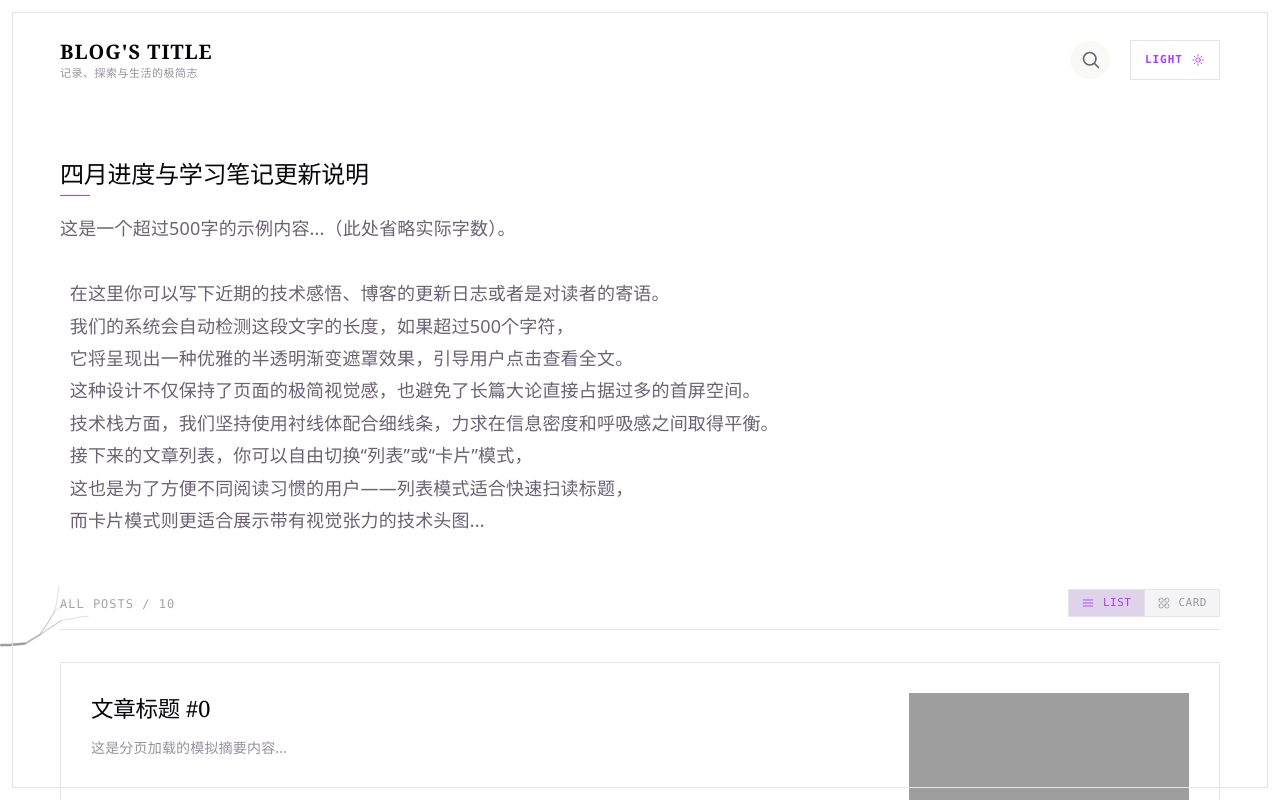
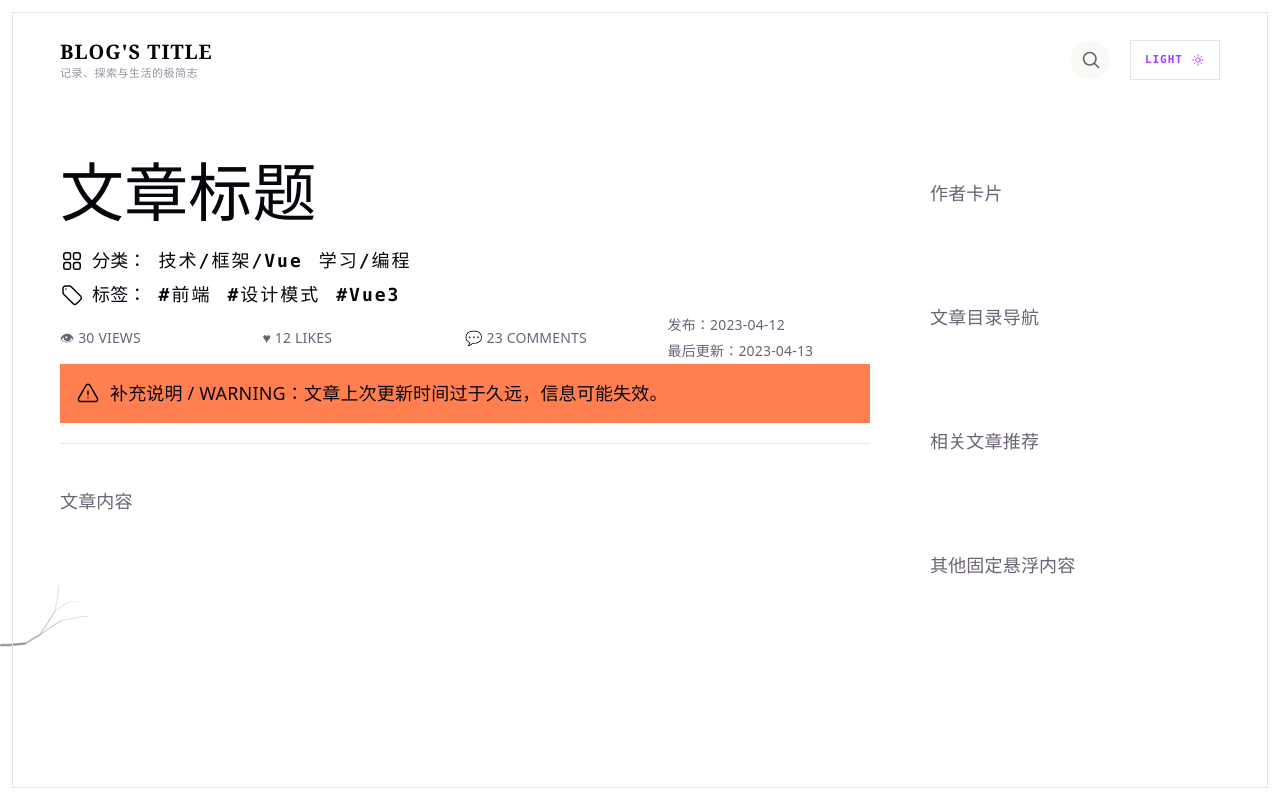
Before and after one commit to zoeTDI/blog-project-web, a Vue app: page /#/postDetail in a window 1280 px wide. Before the commit this address led to /#/notes. Shown: the top 800 px of the page. Built offline with nearby package versions, Linux system fonts and the light colour scheme.

Commit message:
feat(PostDetail.vue): 完成文章内容页面头部区域

```diff
--- a/src/style.css
+++ b/src/style.css
@@ -8,7 +8,7 @@
   --border: #e5e4e7;
   --code-bg: #f4f3ec;
   --accent: #aa3bff;
-  --accent-bg: rgba(170, 59, 255, 0.1);
+  --accent-bg: rgba(164, 41, 255, 0.24);
   --accent-border: rgba(170, 59, 255, 0.5);
   --social-bg: rgba(244, 243, 236, 0.5);
   --shadow: rgba(0, 0, 0, 0.1) 0 10px 15px -3px, rgba(0, 0, 0, 0.05) 0 4px 6px -2px;
@@ -31,6 +31,9 @@
   -webkit-font-smoothing: antialiased;
   -moz-osx-font-smoothing: grayscale;
 
+  /*callout 颜色*/
+  --callout-warning-bg: #FF7F50;
+
   @media (max-width: 1024px) {
     font-size: 16px;
   }
@@ -45,10 +48,13 @@
   --border: #333235;
   --code-bg: #262522;
   --accent: #bd6dff;
-  --accent-bg: rgba(189, 109, 255, 0.1);
+  --accent-bg: rgba(171, 74, 255, 0.45);
   --accent-border: rgba(189, 109, 255, 0.5);
   --social-bg: rgba(38, 37, 34, 0.5);
   --shadow: rgba(0, 0, 0, 0.3) 0 10px 15px -3px;
+
+  /*callout 颜色*/
+  --callout-warning-bg: #dd6236;
 }
 
 /* 基础重置 */
--- a/src/views/postDetail/PostDetail.vue
+++ b/src/views/postDetail/PostDetail.vue
@@ -1,14 +1,41 @@
 <script setup lang="ts">
-import { ref, onMounted } from 'vue';
-import { useRoute } from 'vue-router';
-import { useLoadingStore } from "@/store/useLoadingStore";
-import { mockApiFetch } from "@/utils/mock";
-import { CaRow } from "@/components/ca/CaRow";
-import { CaCol } from "@/components/ca/caCol";
+import {ref, onMounted} from 'vue';
+import {useRoute} from 'vue-router';
+import {useLoadingStore} from "@/store/useLoadingStore";
+import {mockApiFetch} from "@/utils/mock";
+import {CaRow} from "@/components/ca/CaRow";
+import {CaCol} from "@/components/ca/caCol";
+import {ExclamationTriangleIcon, Squares2X2Icon, TagIcon} from '@heroicons/vue/24/outline'
+import {ROUTER_NAMES} from "@/router/routerNames.ts";
 
 const route = useRoute();
 const loadingStore = useLoadingStore();
 const post = ref<any>(null);
+
+const metaOptions = ref([
+  {key: 'views', suffix: 'VIEWS', icon: '👁'},
+  {key: 'likes', suffix: 'LIKES', icon: '♥'},
+  {key: 'saved', suffix: 'SAVED', icon: '⭐'},
+  {key: 'comments', suffix: 'COMMENTS', icon: '💬'},
+])
+
+const handleMetaOptions = () => {
+  if (!Array.isArray(metaOptions.value)) {
+    metaOptions.value = [];
+  }
+  console.log(metaOptions.value);
+  metaOptions.value = metaOptions.value.filter((item) => {
+    return !!post.value[item.key];
+  })
+  console.log(metaOptions.value)
+}
+
+const displaySuppleInfo = (): boolean => {
+  if (!post.value?.lastUpdate) return false;
+  const lastUpdate = new Date(post.value?.lastUpdate);
+  const now = new Date();
+  return now.getTime() - lastUpdate.getTime() > 2592000000; // 30*24*60*60*1000 30天未更新
+}
 
 // 模拟获取数据
 onMounted(async () => {
@@ -17,9 +44,16 @@ onMounted(async () => {
   const data = {
     id: route.query.id,
     title: '文章标题',
-    content: '文章内容'
+    content: '文章内容',
+    views: 30,
+    likes: 12,
+    stars: 22,
+    comments: 23,
+    releaseDate: '2023-04-12',
+    lastUpdate: '2023-04-13',
   };
   post.value = await mockApiFetch(data, 500);
+  handleMetaOptions();
   loadingStore.endLoading();
 });
 </script>
@@ -30,9 +64,54 @@ onMounted(async () => {
       <ca-col :span="17">
         <div class="main-content">
           <header class="article-header">
-            <div class="breadcrumb">面包屑导航</div>
-            <div class="title-area">文章标题</div>
-            <div class="meta-info">文章元信息（作者、日期、分类、阅读量）</div>
+            <ca-row>
+              <ca-col class="title-area">文章标题</ca-col>
+            </ca-row>
+            <ca-row class="meta-info">
+              <ca-col class="meta-categories">
+                <squares2-x2-icon class="icon"/>
+                分类：
+                <router-link :to="{name: ROUTER_NAMES.CATEGORY_DETAIL, query: {id: 124, name: '技术/框架/Vue'}}"
+                             class="category">技术/框架/Vue
+                </router-link>
+                <router-link :to="{name: ROUTER_NAMES.CATEGORY_DETAIL, query: {id: 123, name: '学习/编程'}}"
+                             class="category">学习/编程
+                </router-link>
+              </ca-col>
+              <ca-col class="meta-tags">
+                <tag-icon class="icon"/>
+                标签：
+                <router-link :to="{name: ROUTER_NAMES.TAG_DETAIL, query: {id: 123, name: '前端'}}" class="tag">#前端
+                </router-link>
+                <router-link :to="{name: ROUTER_NAMES.TAG_DETAIL, query: {id: 124, name: '设计模式'}}" class="tag">
+                  #设计模式
+                </router-link>
+                <router-link :to="{name: ROUTER_NAMES.TAG_DETAIL, query: {id: 125, name: 'Vue3'}}" class="tag">#Vue3
+                </router-link>
+              </ca-col>
+              <ca-col :span="18">
+                <ca-row class="meta-items">
+                  <ca-col class="meta-item" v-for="item in metaOptions" :key="item.key"
+                          :span="24/metaOptions.length">
+                    {{ item.icon }}
+                    {{ post[item.key] || '暂无数据' }}
+                    {{ item.suffix }}
+                  </ca-col>
+                </ca-row>
+              </ca-col>
+              <ca-col :span="6">
+                <ca-row class="meta-date">
+                  <ca-col class="release-date">发布：{{ post.releaseDate }}</ca-col>
+                  <ca-col class="last-update">最后更新：{{ post.lastUpdate }}</ca-col>
+                </ca-row>
+              </ca-col>
+            </ca-row>
+            <ca-row>
+              <ca-col class="supple-info" v-if="displaySuppleInfo">
+                <exclamation-triangle-icon class="icon"/>
+                补充说明 / WARNING：文章上次更新时间过于久远，信息可能失效。
+              </ca-col>
+            </ca-row>
           </header>
 
           <article class="article-body">
@@ -62,13 +141,100 @@ onMounted(async () => {
 <style scoped>
 /* 按照要求：使用 outline 显示结构框线 */
 * {
-  outline: 1px solid #aaa;
+  //outline: 1px solid #aaa;
 }
 
 .post-detail-container {
   max-width: var(--content-max-width);
   margin: 0 auto;
   padding: var(--content-padding);
+}
+
+.article-header {
+  border-bottom: 1px solid var(--border);
+}
+
+.title-area {
+  font-family: var(--heading);
+  line-height: 1;
+  font-size: 64px;
+  color: var(--text-h);
+  font-weight: bold;
+  margin-bottom: 20px;
+}
+
+.meta-categories {
+  display: flex;
+  flex-wrap: wrap;
+  justify-content: flex-start;
+  align-items: center;
+  gap: 8px;
+  color: var(--text-h);
+  font-family: var(--mono);
+  font-weight: bold;
+}
+
+.meta-tags .icon,
+.meta-categories .icon {
+  width: 24px;
+  height: 24px;
+  aspect-ratio: 1 / 1;
+  color: var(--text-h);
+}
+
+.meta-tags .tag,
+.meta-categories .category {
+  letter-spacing: 2px;
+  padding: 4px;
+  border-radius: 4px;
+  transition: all .3s ease;
+}
+
+.meta-tags .tag:hover,
+.meta-categories .category:hover {
+  background-color: var(--accent-bg);
+}
+
+.meta-tags {
+  display: flex;
+  flex-wrap: wrap;
+  justify-content: flex-start;
+  align-items: center;
+  gap: 8px;
+  color: var(--text-h);
+  font-family: var(--mono);
+  font-weight: bold;
+}
+
+.meta-items {
+  height: 100%;
+}
+
+.meta-item {
+  font-size: 14px;
+  display: flex;
+  align-items: center;
+}
+
+.meta-date {
+  font-size: 14px;
+}
+
+.supple-info {
+  display: flex;
+  justify-content: flex-start;
+  align-items: center;
+  padding: 16px;
+  background-color: var(--callout-warning-bg);
+  color: var(--text-h);
+}
+
+.supple-info .icon {
+  width: 24px;
+  height: 24px;
+  aspect-ratio: 1 / 1;
+  color: var(--text-h);
+  margin-right: 10px;
 }
 
 .main-content, .sidebar {
```
